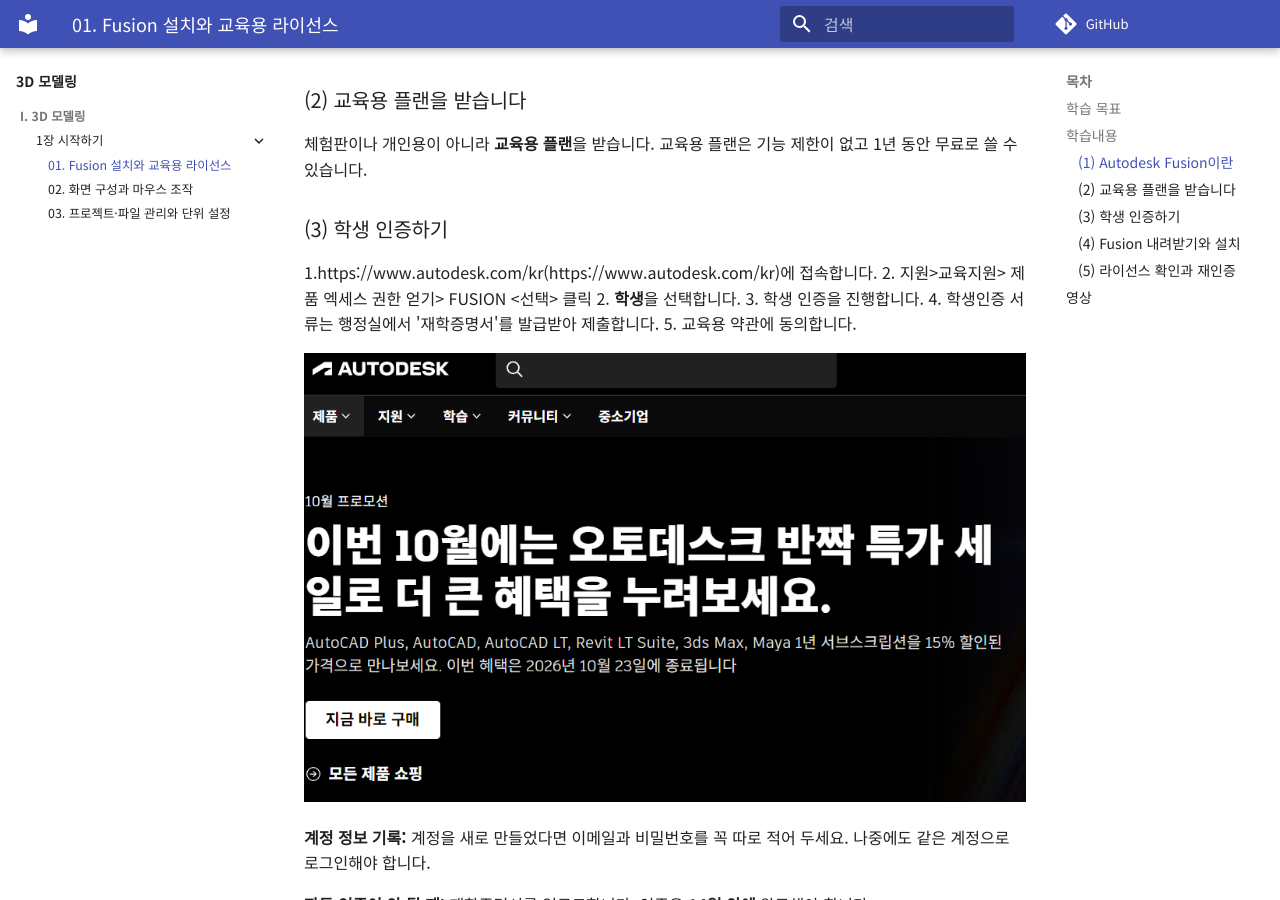
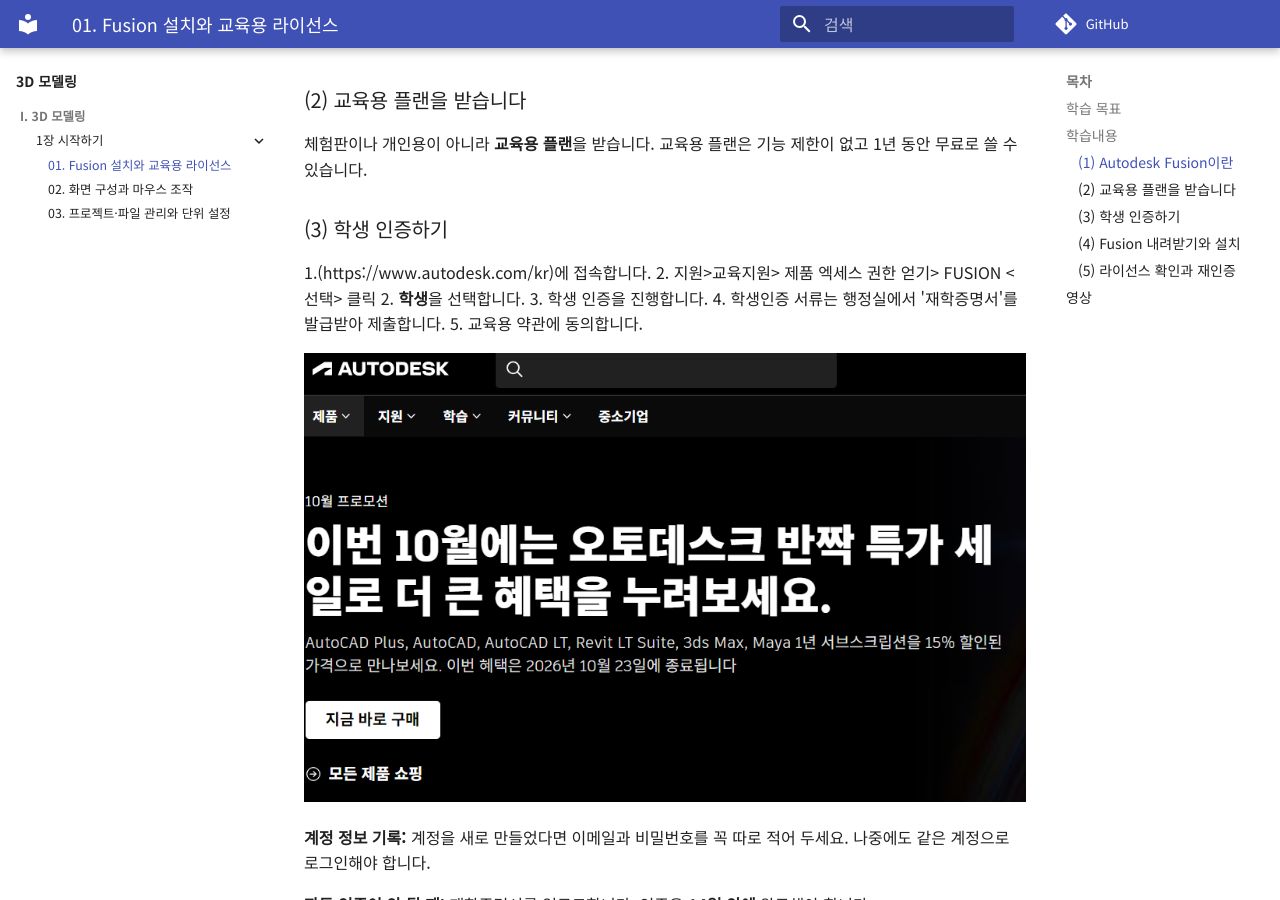
Before and after one commit to makerlab-ww/makerlab, an MkDocs documentation site: the page built from docs/modeling/ch1-start/01-install.md, in a window 1280 px wide and 900 px high, scrolled down 625 px. Built offline with MkDocs 1.6.1 and Material for MkDocs 9.7.7, drawn with Linux system fonts in a browser that asks for light colours; comment, search, counter and statistics services are not loaded; part of the change alters nothing that is shown.

Commit message:
Update 01-install.md

```diff
--- a/docs/modeling/ch1-start/01-install.md
+++ b/docs/modeling/ch1-start/01-install.md
@@ -18,7 +18,7 @@ Autodesk Fusion은 3D 모델을 설계하는 프로그램입니다. 스케치를
 교육용 플랜은 기능 제한이 없고 1년 동안 무료로 쓸 수 있습니다.
 
 ### (3) 학생 인증하기
-1.https://www.autodesk.com/kr(https://www.autodesk.com/kr)에 접속합니다.
+1.(https://www.autodesk.com/kr)에 접속합니다.
 2. 지원>교육지원> 제품 엑세스 권한 얻기> FUSION <선택> 클릭
 2. **학생**을 선택합니다.
 3. 학생 인증을 진행합니다.
```
